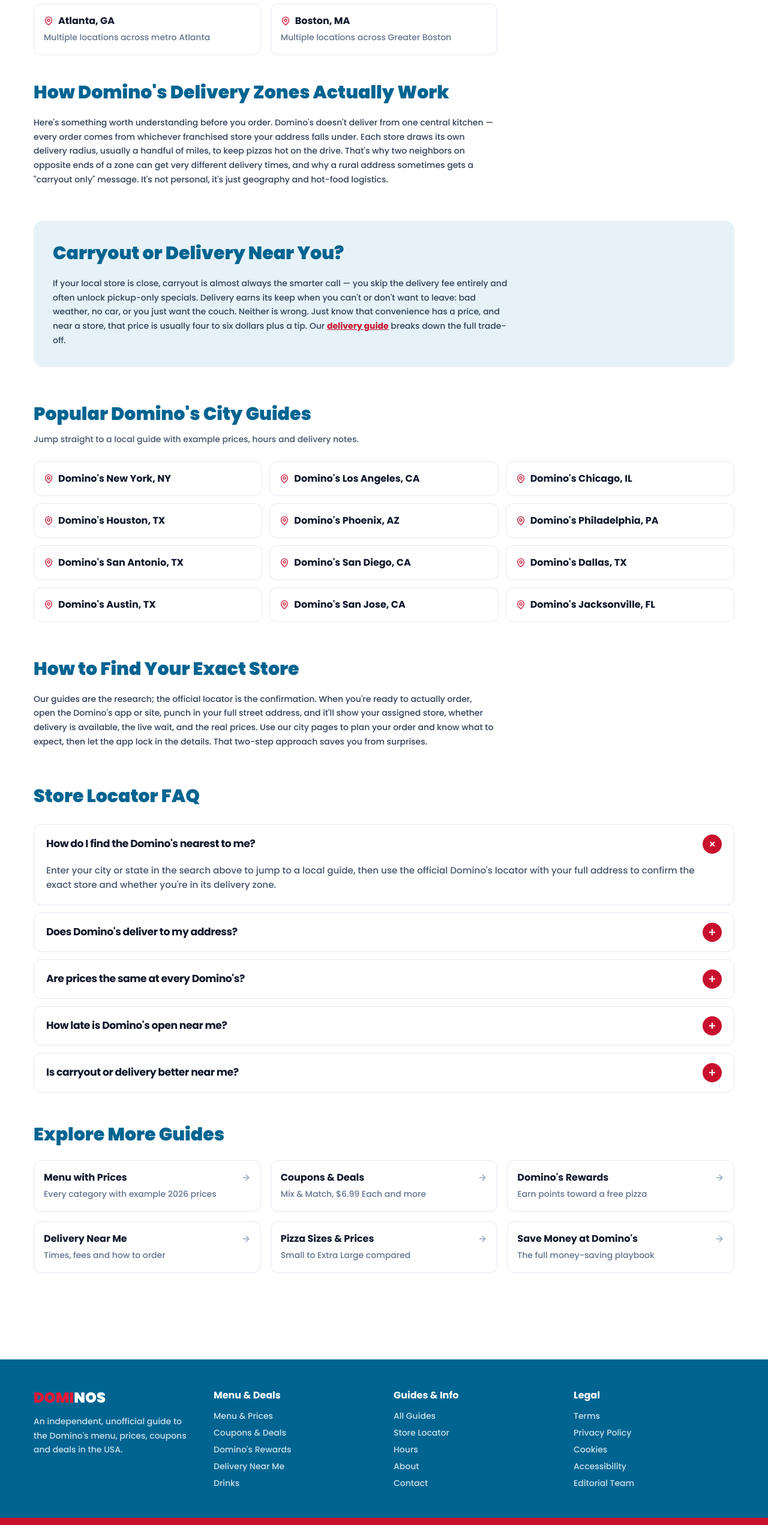
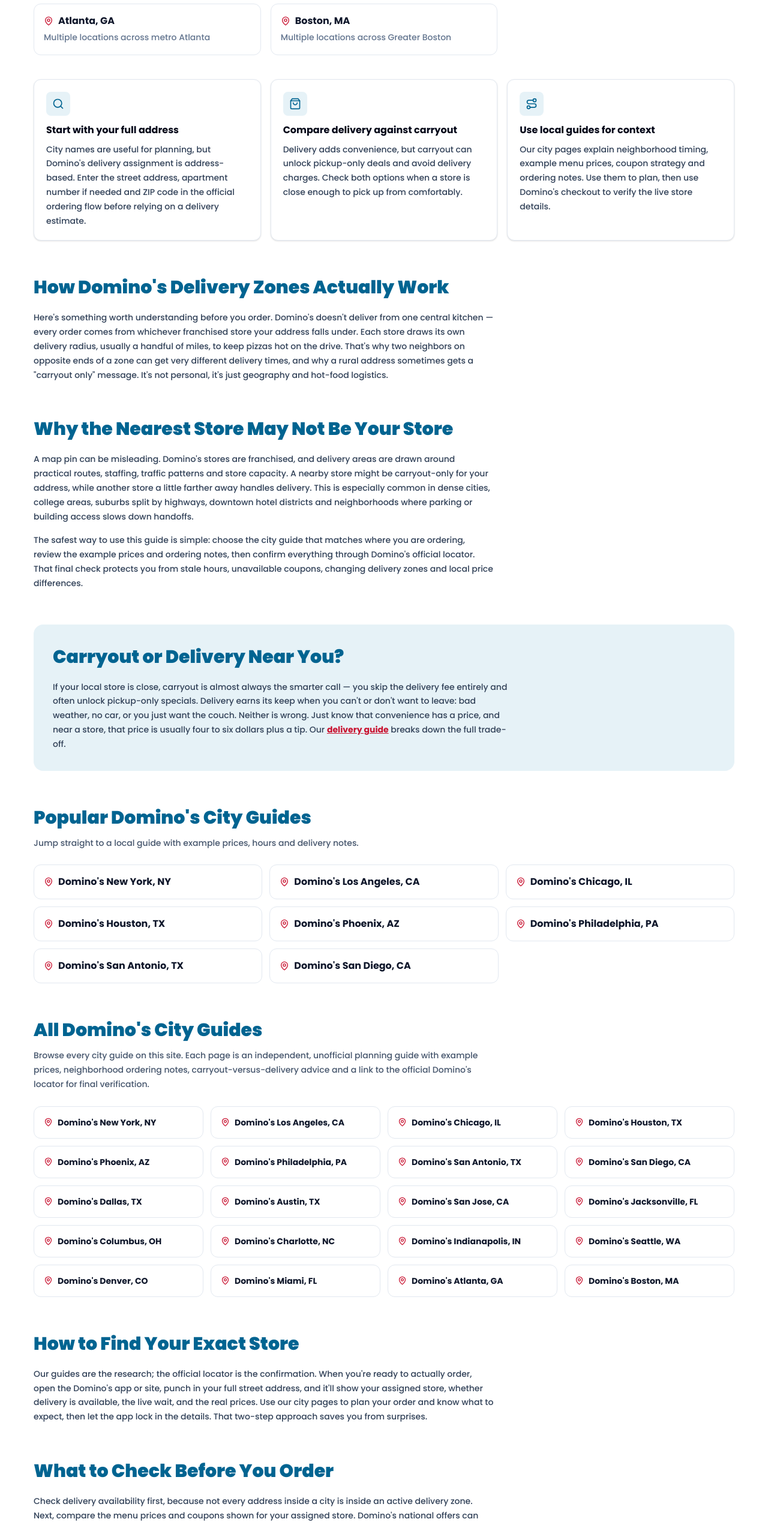
Before and after one commit to AmnaDeveloper/dominos, a Next.js app: page /store-locator in a window 1280 px wide. Shown: the part 1220-3762 px from the top of the page at 60% size. Built offline with nearby package versions, Linux system fonts and the light colour scheme.

Commit message:
Strengthen store locator page

```diff
--- a/src/app/(site)/store-locator/page.tsx
+++ b/src/app/(site)/store-locator/page.tsx
@@ -1,6 +1,6 @@
 import type { Metadata } from "next";
 import Link from "next/link";
-import { MapPin } from "lucide-react";
+import { ExternalLink, MapPin, Route, Search, ShoppingBag } from "lucide-react";
 import StoreLocatorClient from "@/components/StoreLocatorClient";
 import InternalLinks from "@/components/seo/InternalLinks";
 import LastUpdated from "@/components/LastUpdated";
@@ -32,7 +32,28 @@
   { question: "Is carryout or delivery better near me?", answer: "If a store is close, carryout skips the delivery fee and often unlocks pickup-only deals, so it's cheaper. Delivery wins purely on convenience, especially in bad weather." },
 ];
 
-const featuredCities = locations.slice(0, 12);
+const featuredCities = locations.slice(0, 8);
+
+const locatorSteps = [
+  {
+    title: "Start with your full address",
+    body:
+      "City names are useful for planning, but Domino's delivery assignment is address-based. Enter the street address, apartment number if needed and ZIP code in the official ordering flow before relying on a delivery estimate.",
+    icon: Search,
+  },
+  {
+    title: "Compare delivery against carryout",
+    body:
+      "Delivery adds convenience, but carryout can unlock pickup-only deals and avoid delivery charges. Check both options when a store is close enough to pick up from comfortably.",
+    icon: ShoppingBag,
+  },
+  {
+    title: "Use local guides for context",
+    body:
+      "Our city pages explain neighborhood timing, example menu prices, coupon strategy and ordering notes. Use them to plan, then use Domino's checkout to verify the live store details.",
+    icon: Route,
+  },
+];
 
 export default function StoreLocatorPage() {
   const month = getMonthYear();
@@ -58,6 +79,21 @@
       <StoreLocatorClient />
 
       <div className="container-max pb-8">
+        <section className="mb-14 grid gap-4 md:grid-cols-3">
+          {locatorSteps.map((step) => {
+            const Icon = step.icon;
+            return (
+              <div key={step.title} className="rounded-xl border border-slate-200 bg-white p-5 shadow-sm">
+                <div className="mb-3 flex size-10 items-center justify-center rounded-lg bg-[#E6F2F7] text-[#006491]">
+                  <Icon size={20} aria-hidden="true" />
+                </div>
+                <h2 className="text-lg font-bold text-slate-950">{step.title}</h2>
+                <p className="mt-2 text-sm leading-6 text-slate-700">{step.body}</p>
+              </div>
+            );
+          })}
+        </section>
+
         {/* How delivery zones work */}
         <section className="mb-14 max-w-3xl">
           <h2 className="section-mini-heading mb-4">How Domino&apos;s Delivery Zones Actually Work</h2>
@@ -70,6 +106,26 @@
             zone can get very different delivery times, and why a rural address
             sometimes gets a &quot;carryout only&quot; message. It&apos;s not
             personal, it&apos;s just geography and hot-food logistics.
+          </p>
+        </section>
+
+        <section className="mb-14 max-w-3xl">
+          <h2 className="section-mini-heading mb-4">Why the Nearest Store May Not Be Your Store</h2>
+          <p className="text-slate-700 leading-relaxed">
+            A map pin can be misleading. Domino&apos;s stores are franchised, and
+            delivery areas are drawn around practical routes, staffing, traffic
+            patterns and store capacity. A nearby store might be carryout-only
+            for your address, while another store a little farther away handles
+            delivery. This is especially common in dense cities, college areas,
+            suburbs split by highways, downtown hotel districts and neighborhoods
+            where parking or building access slows down handoffs.
+          </p>
+          <p className="mt-4 text-slate-700 leading-relaxed">
+            The safest way to use this guide is simple: choose the city guide
+            that matches where you are ordering, review the example prices and
+            ordering notes, then confirm everything through Domino&apos;s official
+            locator. That final check protects you from stale hours, unavailable
+            coupons, changing delivery zones and local price differences.
           </p>
         </section>
 
@@ -100,6 +156,24 @@
           </div>
         </section>
 
+        <section className="mb-14">
+          <h2 className="section-mini-heading mb-2">All Domino&apos;s City Guides</h2>
+          <p className="text-slate-600 mb-6 max-w-3xl">
+            Browse every city guide on this site. Each page is an independent,
+            unofficial planning guide with example prices, neighborhood ordering
+            notes, carryout-versus-delivery advice and a link to the official
+            Domino&apos;s locator for final verification.
+          </p>
+          <div className="grid gap-3 sm:grid-cols-2 lg:grid-cols-4">
+            {locations.map((l) => (
+              <Link key={l.slug} href={`/locations/${l.slug}`} className="flex items-center gap-2 rounded-xl border border-slate-200 p-4 text-sm font-semibold text-slate-900 transition hover:border-[#006491] hover:shadow-sm">
+                <MapPin size={15} style={{ color: "#C8102E" }} aria-hidden="true" />
+                <span>Domino&apos;s {l.city}, {l.state}</span>
+              </Link>
+            ))}
+          </div>
+        </section>
+
         {/* How to find your store */}
         <section className="mb-14 max-w-3xl">
           <h2 className="section-mini-heading mb-4">How to Find Your Exact Store</h2>
@@ -114,6 +188,54 @@
           </p>
         </section>
 
+        <section className="mb-14 max-w-3xl">
+          <h2 className="section-mini-heading mb-4">What to Check Before You Order</h2>
+          <div className="space-y-5 text-slate-700 leading-relaxed">
+            <p>
+              Check delivery availability first, because not every address inside
+              a city is inside an active delivery zone. Next, compare the menu
+              prices and coupons shown for your assigned store. Domino&apos;s
+              national offers can vary by participation, and local stores may
+              price crusts, toppings, wings, pasta, desserts or drinks
+              differently.
+            </p>
+            <p>
+              If you live in an apartment, dorm, hotel or office building, add
+              clear handoff notes. Building name, lobby desk, gate process,
+              floor, suite or a public meeting point can make a delivery much
+              smoother. Keep notes short and practical. You do not need to share
+              extra personal information, just enough for the driver to find the
+              correct entrance.
+            </p>
+            <p>
+              For larger orders, build the cart before collecting money from a
+              group. The final checkout total includes taxes, delivery charges,
+              tip decisions and any local coupon rules. A simple order with
+              cheese, pepperoni, one specialty pizza and a few sides is usually
+              easier to split than a cart full of custom combinations.
+            </p>
+          </div>
+        </section>
+
+        <section className="mb-14 rounded-2xl border border-slate-200 p-8">
+          <h2 className="section-mini-heading mb-4">Official Store Verification</h2>
+          <p className="max-w-3xl text-slate-700 leading-relaxed">
+            This site is an independent guide, not Domino&apos;s official ordering
+            system. Use it for research, comparison and planning. For the actual
+            store, current hours, live prices, delivery status and checkout
+            total, verify directly with Domino&apos;s.
+          </p>
+          <a
+            href="https://www.dominos.com/en/pages/order/#!/locations/search/"
+            target="_blank"
+            rel="nofollow noopener"
+            className="mt-5 inline-flex items-center gap-2 rounded-lg bg-[#006491] px-4 py-3 text-sm font-bold text-white transition hover:bg-[#004f73]"
+          >
+            Open official Domino&apos;s locator
+            <ExternalLink size={16} aria-hidden="true" />
+          </a>
+        </section>
+
         <FaqAccordion faqs={faqs} title="Store Locator FAQ" />
         <InternalLinks />
       </div>
```
